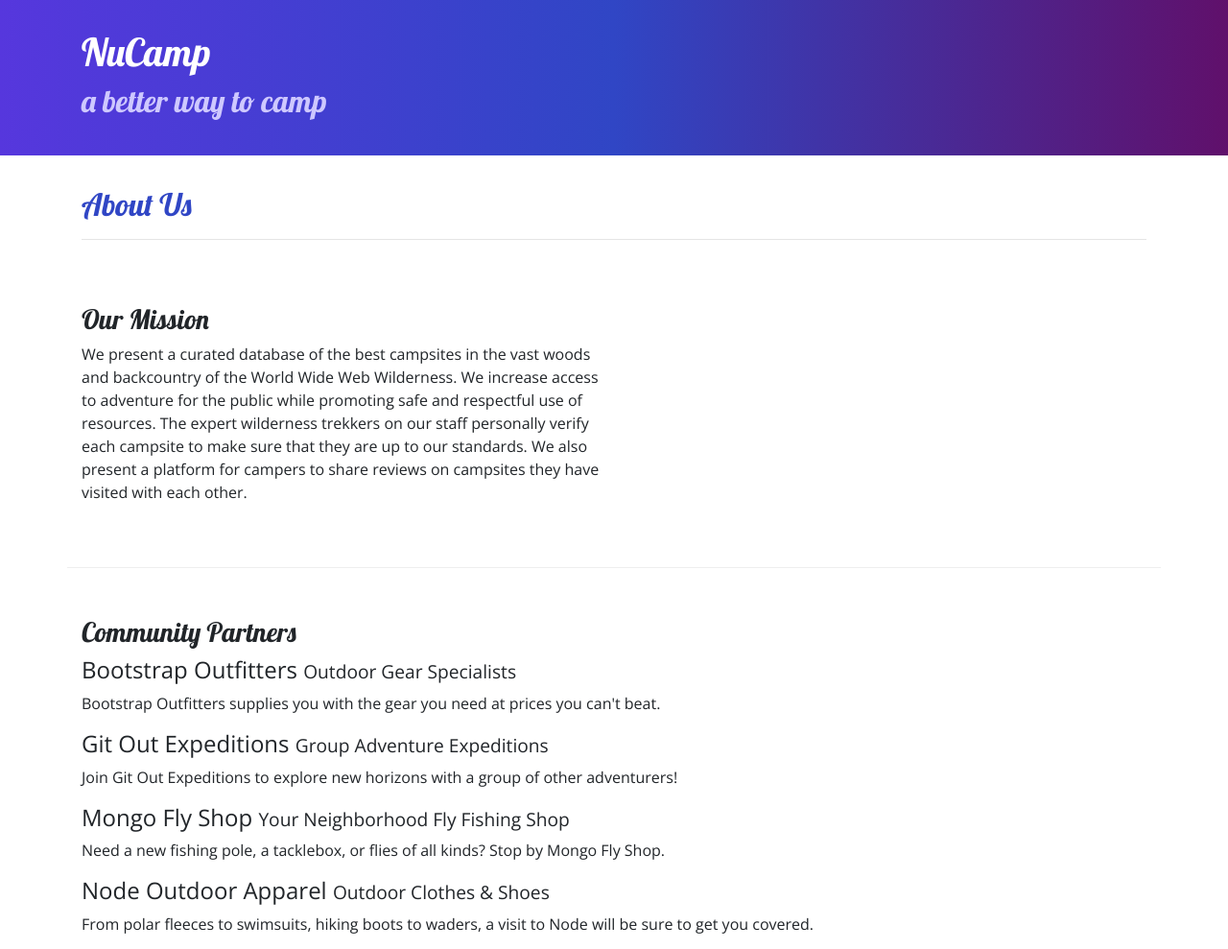
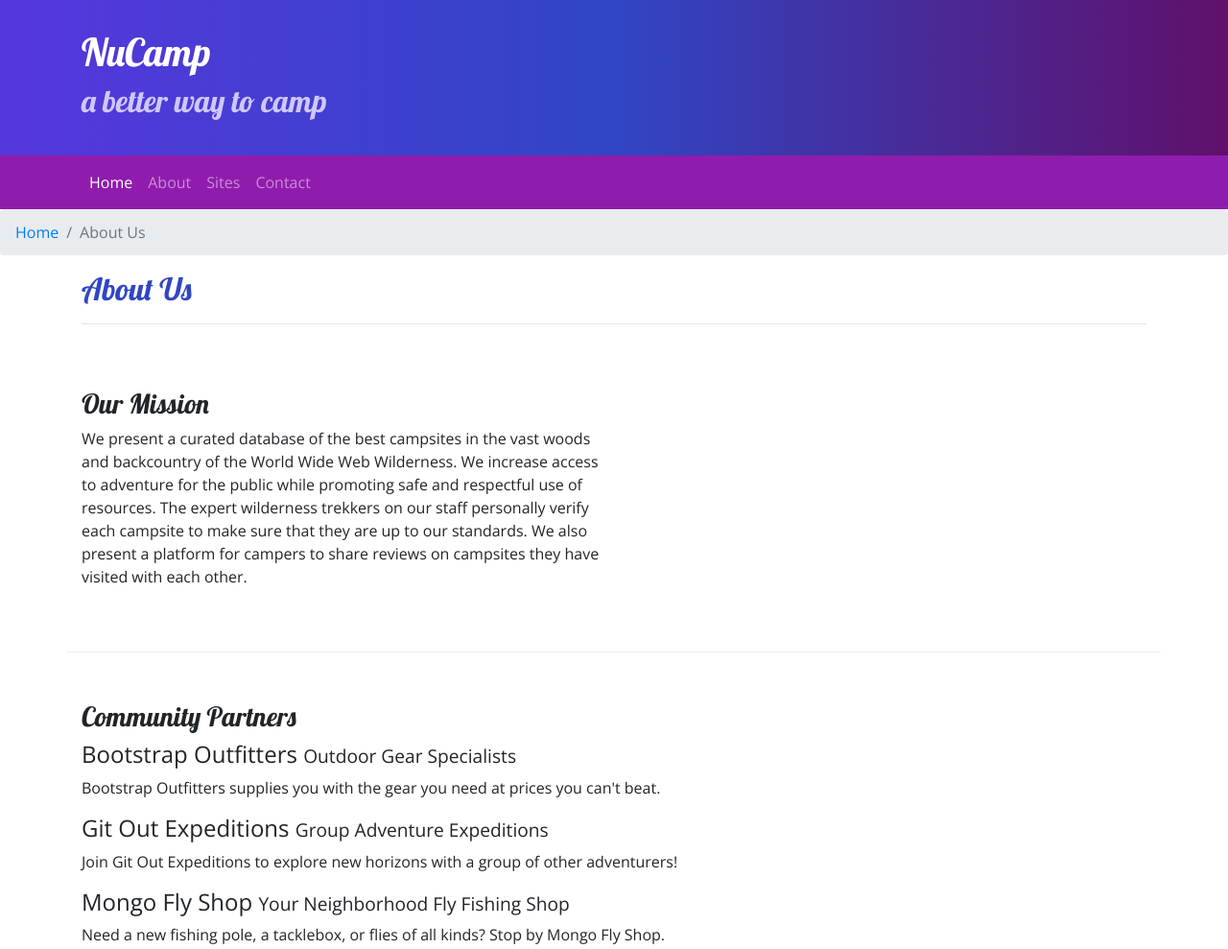
Before and after one commit to hintontristen/nucampsite, a website: page aboutus.html in a window 1280 px wide. Shown: the top 989 px of the page at 96% size. Drawn offline with nearby package versions, Linux system fonts and the light colour scheme.

Commit message:
nucampsite

```diff
--- a/aboutus.html
+++ b/aboutus.html
@@ -16,9 +16,7 @@
 
     <title>NuCamp: A Better Way To Camp</title>
 </head>
-
 <body>
-
     <header class="jumbotron jumbotron-fluid">
         <div class="container">
             <div class="row">
@@ -29,7 +27,25 @@
             </div>
         </div>
     </header>
-
+    <nav class="navbar navbar-expand-sm navbar-dark sticky-top">
+        <div class=container>
+            <button class=navbar-toggler type=button data-toggle=collapse data-target=#nucampNavbar>
+                <span class=nav-toggler-icon></span>
+            </button>
+        <div class="collapse navbar-collapse" id=nucampNavbar>
+            <ul class=navbar-nav>
+                <li class="navbar-item active"> <a class=nav-link href="index.html">Home</a></li>
+                <li class="navbar-item "> <a class=nav-link href="aboutUs.html">About</a></li>
+                <li class="navbar-item "> <a class=nav-link href="#">Sites</a></li>
+                <li class="navbar-item "> <a class=nav-link href="#">Contact</a></li>
+                </ul>
+            </div>
+        </div>
+    </nav>
+    <ol class=breadcrumb>
+        <li class=breadcrumb-item> <a href=index.html> Home</a> </li>
+        <li class="breadcrumb-item active">About Us</li>
+    </ol>
     <div>
         <div>
             <div class=container>
--- a/css/styles.css
+++ b/css/styles.css
@@ -23,6 +23,7 @@ footer {
     padding: 30px;
     background-image: linear-gradient(to right, #5637DD, #3046C5, #60106B);
     color: white;
+    margin:0;
 }
 
 .row-content {
@@ -30,3 +31,6 @@ footer {
     border-bottom: 1px ridge;
     min-height: 200px;
 }
+.navbar {
+    background-color:#901CAD;
+}
```
Also changed, not shown: index.html (+16 -0 lines).
